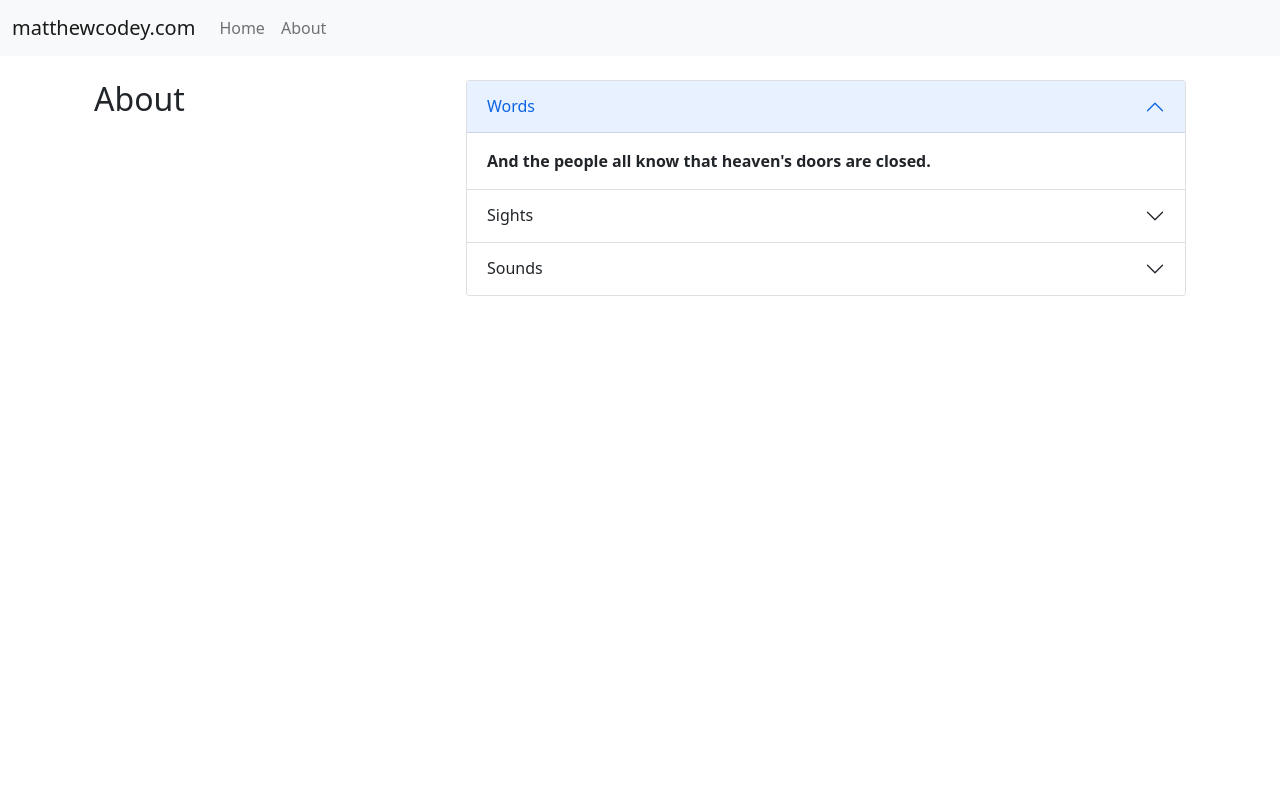
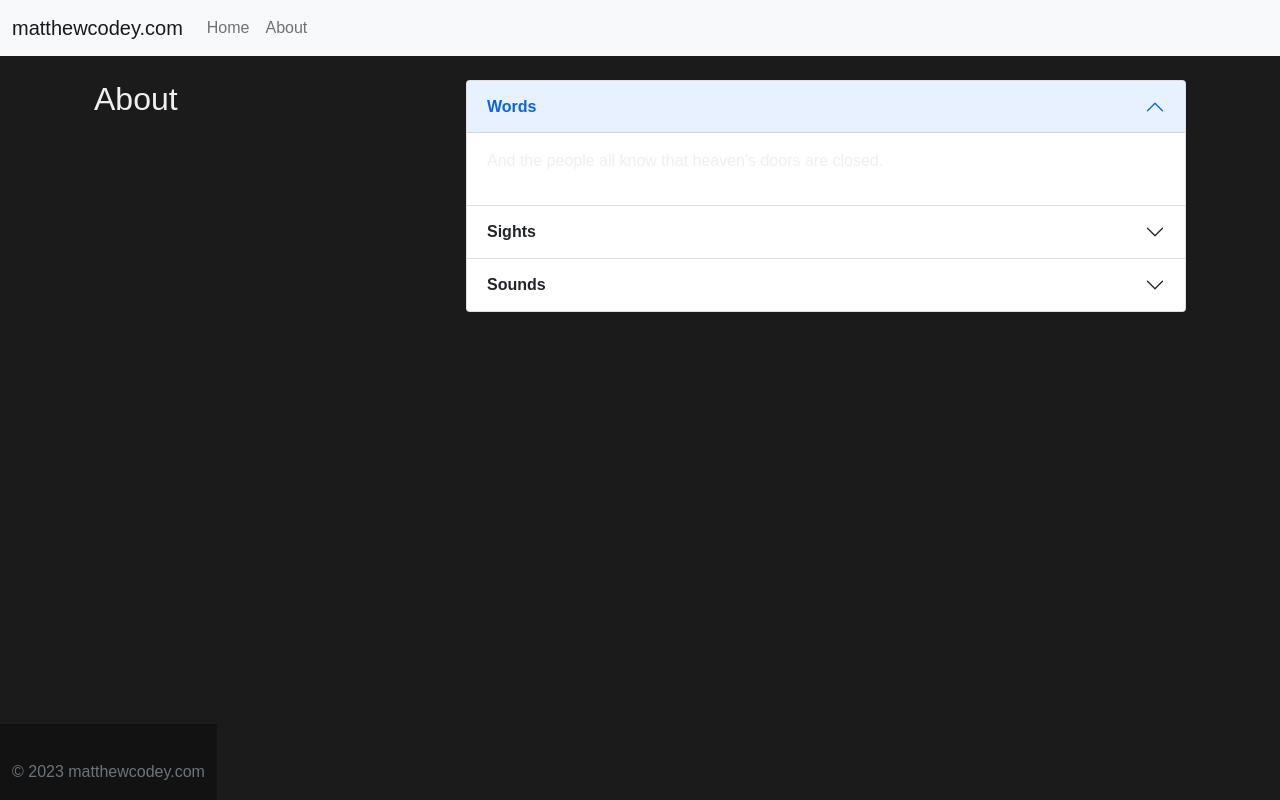
Before and after one commit to bdmcodey/mcsite, a Flask app: page /about/ in a window 1280 px wide. Run offline with Flask 2, Linux system fonts and the light colour scheme.

Commit message:
Added main.css

```diff
--- /dev/null
+++ b/static/css/main.css
@@ -0,0 +1,64 @@
+/* Body styles */
+body {
+    background-color: #1b1b1b;
+    color: #f0f0f0;
+    font-family: Arial, sans-serif;
+}
+
+/* Navbar styles */
+.navbar {
+    background-color: #121212;
+}
+
+.navbar-brand,
+.navbar-nav .nav-link {
+    color: #f0f0f0;
+}
+
+.navbar-brand:hover,
+.navbar-nav .nav-link:hover {
+    color: #ffffff;
+}
+
+/* Container styles */
+.container {
+    margin-top: 20px;
+}
+
+/* Heading styles */
+h1,
+h2,
+h3,
+h4,
+h5,
+h6 {
+    color: #f0f0f0;
+}
+
+/* Link styles */
+a {
+    color: #f047af;
+}
+
+a:hover {
+    color: #ec6868;
+}
+
+/* Footer styles */
+.footer {
+    background-color: #121212;
+    color: #f0f0f0;
+}
+
+/* General link styles */
+a {
+    text-decoration: none;
+}
+
+/* Add your additional styles for specific elements here */
+
+
+footer {
+    position: absolute;
+    bottom: 0;
+}
--- a/templates/about.html
+++ b/templates/about.html
@@ -12,13 +12,13 @@
                         <h2 class="accordion-header" id="headingOne">
                             <button class="accordion-button" type="button" data-bs-toggle="collapse"
                                 data-bs-target="#collapseOne" aria-expanded="true" aria-controls="collapseOne">
-                                Words
+                                <strong>Words</strong>
                             </button>
                         </h2>
                         <div id="collapseOne" class="accordion-collapse collapse show" aria-labelledby="headingOne"
                             data-bs-parent="#accordionExample">
                             <div class="accordion-body">
-                                <strong>And the people all know that heaven's doors are closed.</strong>
+                                <p>And the people all know that heaven's doors are closed.</p>
                             </div>
                         </div>
                     </div>
@@ -26,13 +26,13 @@
                         <h2 class="accordion-header" id="headingTwo">
                             <button class="accordion-button collapsed" type="button" data-bs-toggle="collapse"
                                 data-bs-target="#collapseTwo" aria-expanded="false" aria-controls="collapseTwo">
-                                Sights
+                                <strong>Sights</strong>
                             </button>
                         </h2>
                         <div id="collapseTwo" class="accordion-collapse collapse" aria-labelledby="headingTwo"
                             data-bs-parent="#accordionExample">
                             <div class="accordion-body">
-                                <strong><a target="_blank" href="https://www.instagram.com/_ch_ms_x_">Instagram</a></strong>
+                                <a target="_blank" href="https://www.instagram.com/_ch_ms_x_">Instagram</a>
                             </div>
                         </div>
                     </div>
@@ -40,13 +40,13 @@
                         <h2 class="accordion-header" id="headingThree">
                             <button class="accordion-button collapsed" type="button" data-bs-toggle="collapse"
                                 data-bs-target="#collapseThree" aria-expanded="false" aria-controls="collapseThree">
-                                Sounds
+                                <strong>Sounds</strong>
                             </button>
                         </h2>
                         <div id="collapseThree" class="accordion-collapse collapse" aria-labelledby="headingThree"
                             data-bs-parent="#accordionExample">
                             <div class="accordion-body">
-                                <strong><a target="_blank" href="https://www.mixcloud.com/SpaceProphetDogon/">Mixcloud</a></strong>
+                                <a target="_blank" href="https://www.mixcloud.com/SpaceProphetDogon/">Mixcloud</a>
                             </div>
                         </div>
                     </div>
--- a/templates/base.html
+++ b/templates/base.html
@@ -7,9 +7,11 @@
     <meta charset="UTF-8">
     <meta name="viewport" content="width=device-width, initial-scale=1">
 
-    <!-- Bootstrap CSS -->
+        <!-- Bootstrap CSS -->
     <link href="https://cdn.jsdelivr.net/npm/bootstrap@5.1.0/dist/css/bootstrap.min.css" rel="stylesheet"
         integrity="sha384-KyZXEAg3QhqLMpG8r+8fhAXLRk2vvoC2f3B09zVXn8CA5QIVfZOJ3BCsw2P0p/We" crossorigin="anonymous">
+
+    <link rel="stylesheet" href="{{ url_for('static', filename='css/main.css') }}">
 
     <title>{% block title %} {% endblock %} - matthewcodey.com</title>
     {% endblock %}
@@ -53,4 +55,14 @@
 
 </body>
 
+{% if isIndex %}
+<!-- pass -->
+{% else %}
+<footer class="footer mt-auto py-3">
+    <div class="container">
+        <span class="text-muted">© 2023 matthewcodey.com</span>
+    </div>
+</footer>
+{% endif %}
+
 </html>
```
